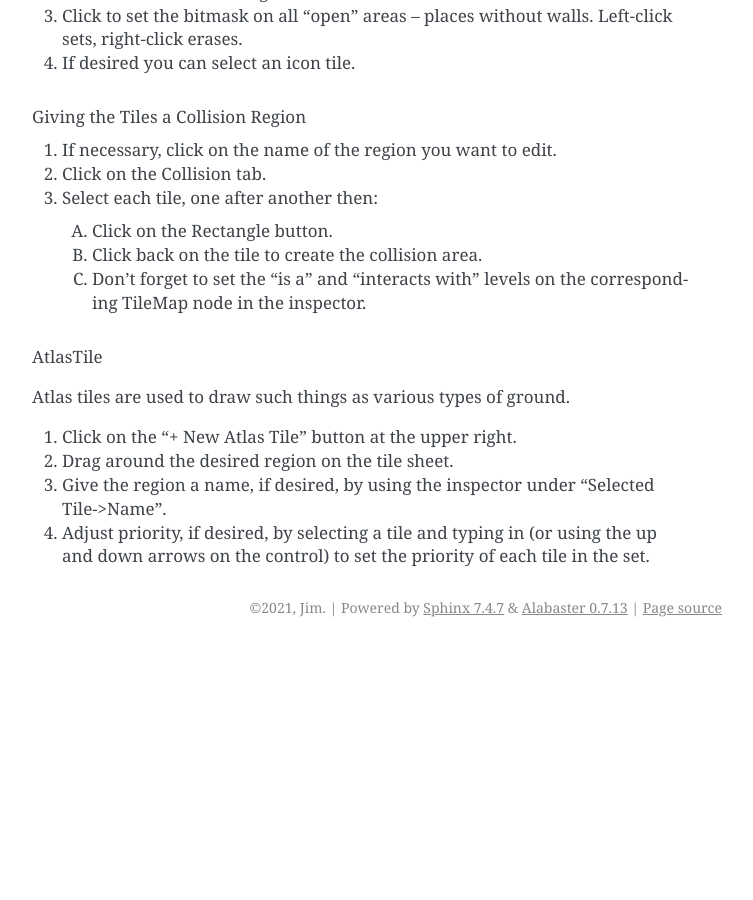
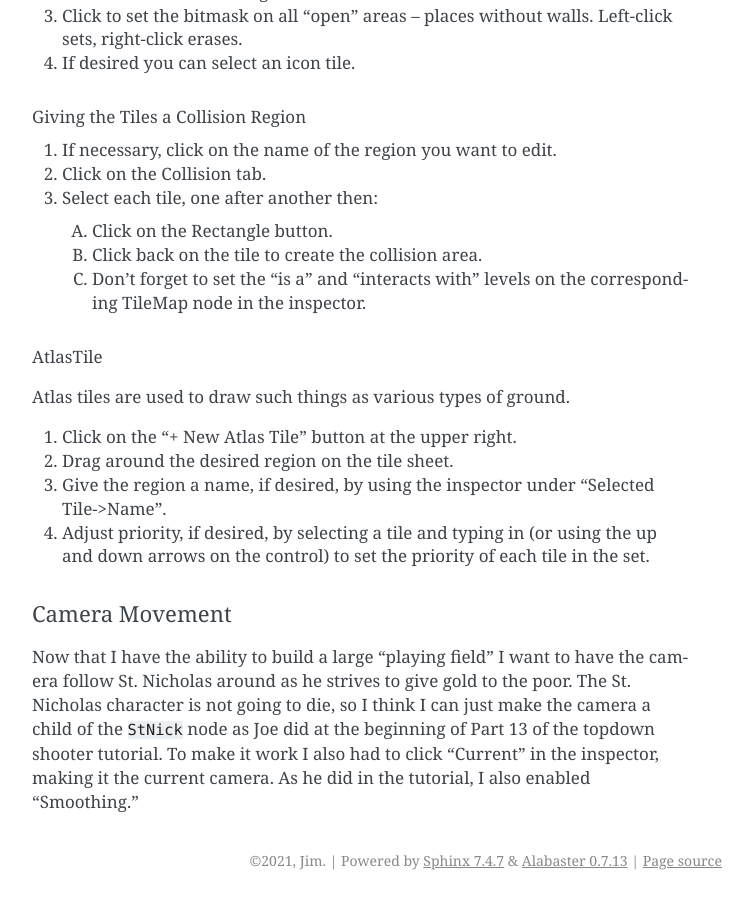
Before and after one commit to JMorris1575/Christmas2022, a Sphinx documentation site: the page built from docs/new_game.rst, in a window 1280 px wide and 900 px high, scrolled down 16478 px. Shown: the whole window, without its empty margins (388-1141 px from the left). Built offline with Sphinx 7.4.7, drawn with Linux system fonts in a browser that asks for light colours; before the commit the page ends 17125 px from its top, so only the background shows below that; some of the changed text lies outside the part shown.

Commit message:
Documented Camera Movement

```diff
--- a/docs/new_game.rst
+++ b/docs/new_game.rst
@@ -11,7 +11,7 @@ come to me.
 Topdown Shooter Tutorial
 ************************
 
-I am currently (Starting in December 2021) working through the Topdown Shooter tutorial at:
+I am currently (starting in December 2021) working through the Topdown Shooter tutorial at:
 
 https://www.youtube.com/channel/UCLzFt-NdfCm8WFKTyqD0yJw
 
@@ -622,8 +622,8 @@ better way to do this but this is working for now.
 
 .. _environment:
 
-Building the Environment
-========================
+Environment and Camera
+======================
 
 Edits to the Tilesheet
 ----------------------
@@ -716,3 +716,12 @@ Atlas tiles are used to draw such things as various types of ground.
 #. Give the region a name, if desired, by using the inspector under "Selected Tile->Name".
 #. Adjust priority, if desired, by selecting a tile and typing in (or using the up and down arrows on the control) to
    set the priority of each tile in the set.
+
+Camera Movement
+---------------
+
+Now that I have the ability to build a large "playing field" I want to have the camera follow St. Nicholas around as he
+strives to give gold to the poor. The St. Nicholas character is not going to die, so I think I can just make the camera
+a child of the ``StNick`` node as Joe did at the beginning of Part 13 of the topdown shooter tutorial. To make it work I
+also had to click "Current" in the inspector, making it the current camera. As he did in the tutorial, I also enabled
+"Smoothing."
```
